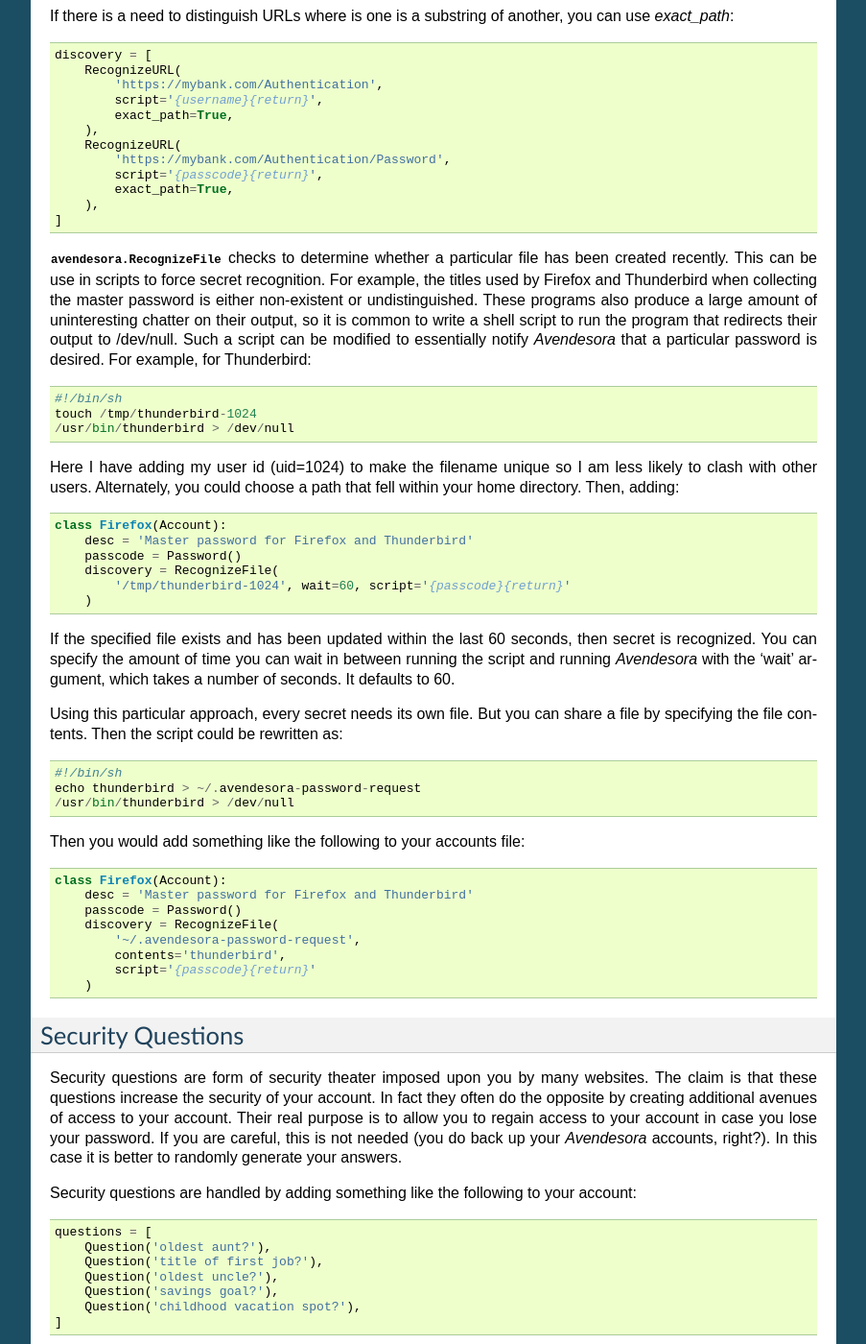
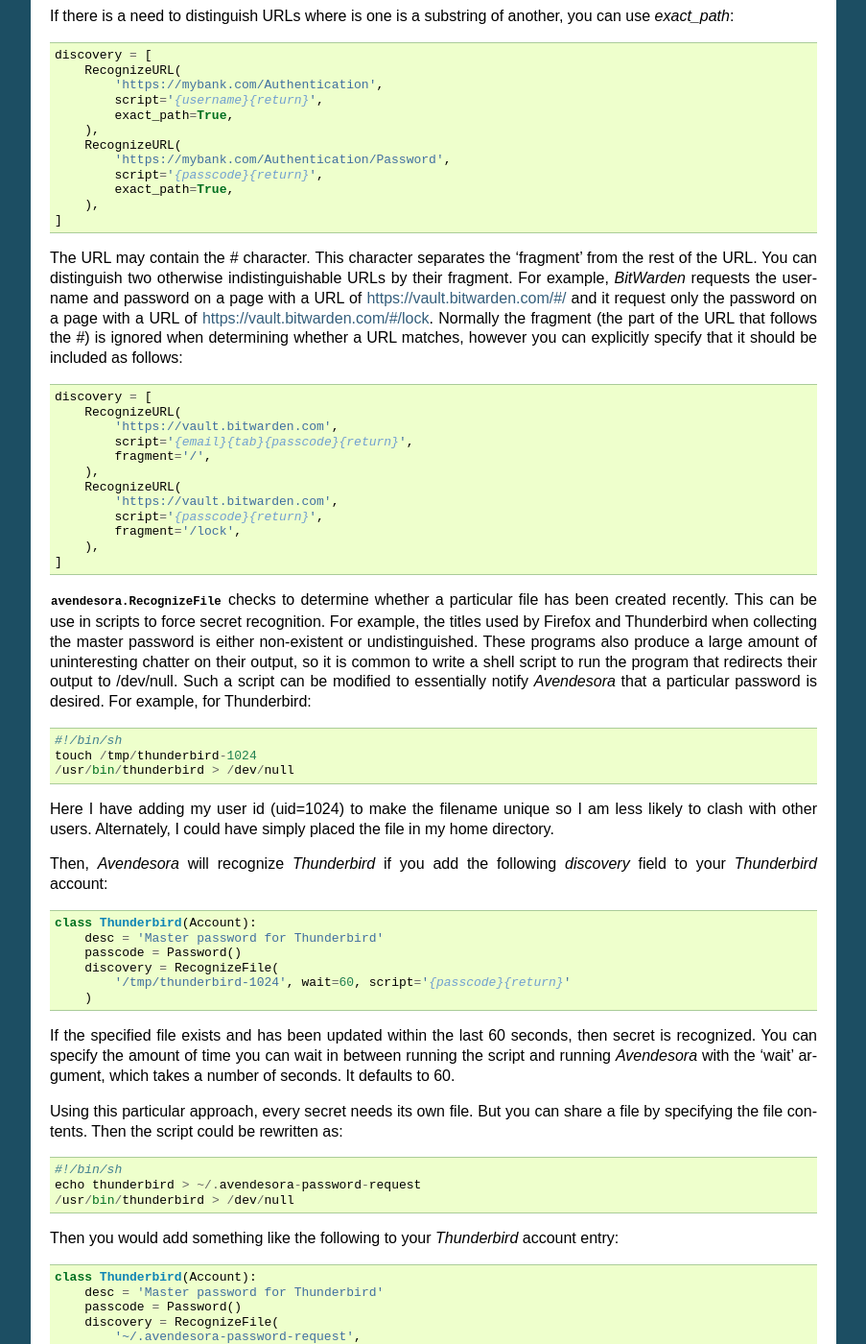
Before and after one commit to KenKundert/avendesora, a Sphinx documentation site: the page built from doc/advanced.rst, in a window 1280 px wide and 1400 px high, scrolled down 2805 px. Shown: the whole window at 96% size, without its empty margins (198-1101 px from the left). Built offline with Sphinx 7.4.7, drawn with Linux system fonts in a browser that asks for light colours.

Commit message:
Document fragment option to RecognizeURL().

```diff
--- a/doc/advanced.rst
+++ b/doc/advanced.rst
@@ -143,8 +143,7 @@ not supported. If you give a partial path, by default *Avendesora*
 matches up to what you have given, but you can require an exact
 match of the entire path by specifying exact_path=True to
 :class:`avendesora.RecognizeURL`.  If you do not give the protocol, the
-default_protocol
-(https) is assumed.
+default_protocol (https) is assumed.
 
 In general you should use :class:`avendesora.RecognizeURL` rather than
 :class:`avendesora.RecognizeTitle` for websites if you can. Doing so helps
@@ -240,6 +239,31 @@ you can use *exact_path*:
         ),
     ]
 
+The URL may contain the # character. This character separates the 'fragment'
+from the rest of the URL. You can distinguish two otherwise indistinguishable
+URLs by their fragment. For example, *BitWarden* requests the username and
+password on a page with a URL of https://vault.bitwarden.com/#/ and it request
+only the password on a page with a URL of https://vault.bitwarden.com/#/lock.
+Normally the fragment (the part of the URL that follows the #) is ignored when
+determining whether a URL matches, however you can explicitly specify that it
+should be included as follows:
+
+.. code-block:: python
+
+    discovery = [
+        RecognizeURL(
+            'https://vault.bitwarden.com',
+            script='{email}{tab}{passcode}{return}',
+            fragment='/',
+        ),
+        RecognizeURL(
+            'https://vault.bitwarden.com',
+            script='{passcode}{return}',
+            fragment='/lock',
+        ),
+    ]
+
+
 .. index::
     single: RecognizeFile
 
@@ -258,14 +282,16 @@ Thunderbird::
     /usr/bin/thunderbird > /dev/null
 
 Here I have adding my user id (uid=1024) to make the filename unique
-so I am less likely to clash with other users. Alternately, you
-could choose a path that fell within your home directory. Then,
-adding:
+so I am less likely to clash with other users. Alternately, I could have simply
+placed the file in my home directory.
+
+Then, *Avendesora* will recognize *Thunderbird* if you add the following
+*discovery* field to your *Thunderbird* account:
 
 .. code-block:: python
 
-    class Firefox(Account):
-        desc = 'Master password for Firefox and Thunderbird'
+    class Thunderbird(Account):
+        desc = 'Master password for Thunderbird'
         passcode = Password()
         discovery = RecognizeFile(
             '/tmp/thunderbird-1024', wait=60, script='{passcode}{return}'
@@ -284,12 +310,13 @@ rewritten as::
     echo thunderbird > ~/.avendesora-password-request
     /usr/bin/thunderbird > /dev/null
 
-Then you would add something like the following to your accounts file:
+Then you would add something like the following to your *Thunderbird* account
+entry:
 
 .. code-block:: python
 
-    class Firefox(Account):
-        desc = 'Master password for Firefox and Thunderbird'
+    class Thunderbird(Account):
+        desc = 'Master password for Thunderbird'
         passcode = Password()
         discovery = RecognizeFile(
             '~/.avendesora-password-request',
```
